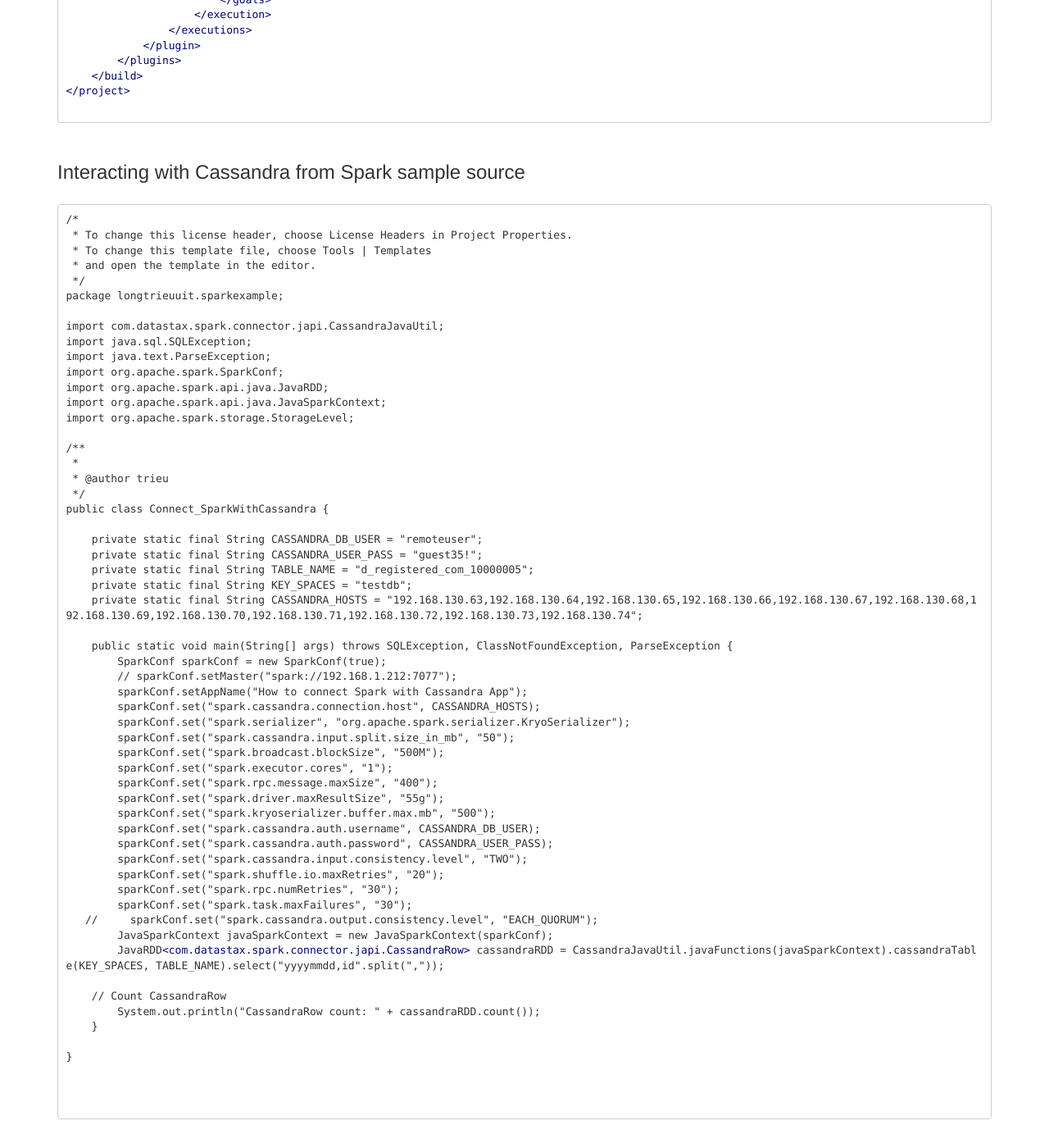
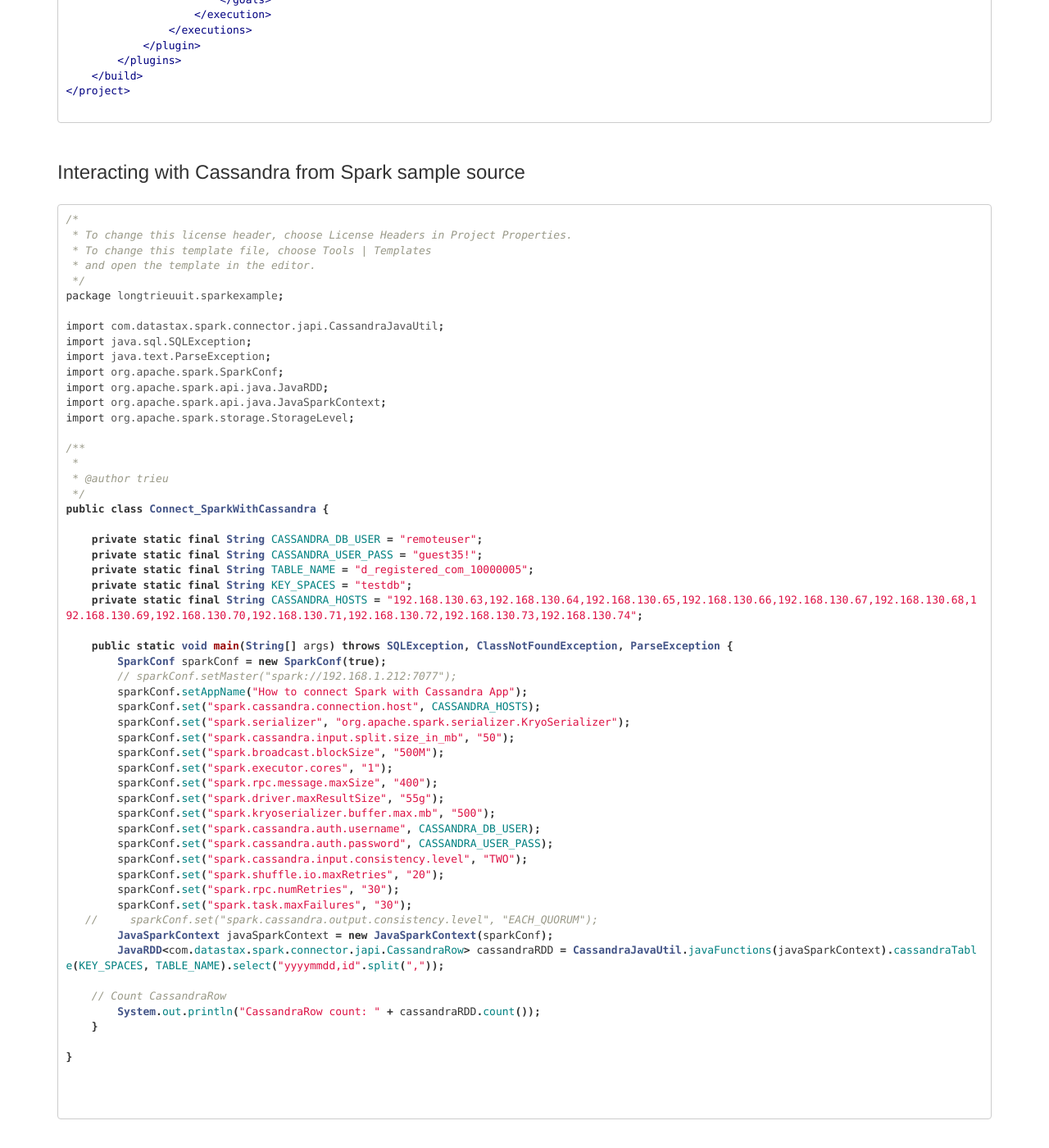
Before and after one commit to longtrieuuit/longtrieuuit.github.io, a Jekyll site: the page built from _posts/2018-02-01-How_to_connect_spark_with_Cassandra.md, in a window 1280 px wide and 1400 px high, scrolled down 1872 px. Shown: the whole window at 82% size. Built offline with Jekyll 4.4.1, drawn with Linux system fonts in a browser that asks for light colours; nearby versions of some CDN libraries; comment, search, counter and statistics services are not loaded.

Commit message:
Update 2018-02-01-How_to_connect_spark_with_Cassandra.md

````diff
--- a/_posts/2018-02-01-How_to_connect_spark_with_Cassandra.md
+++ b/_posts/2018-02-01-How_to_connect_spark_with_Cassandra.md
@@ -103,7 +103,7 @@ pom.xml
 
 ##  Interacting with Cassandra from Spark sample source
 
-```xml
+```java
 /*
  * To change this license header, choose License Headers in Project Properties.
  * To change this template file, choose Tools | Templates
````
